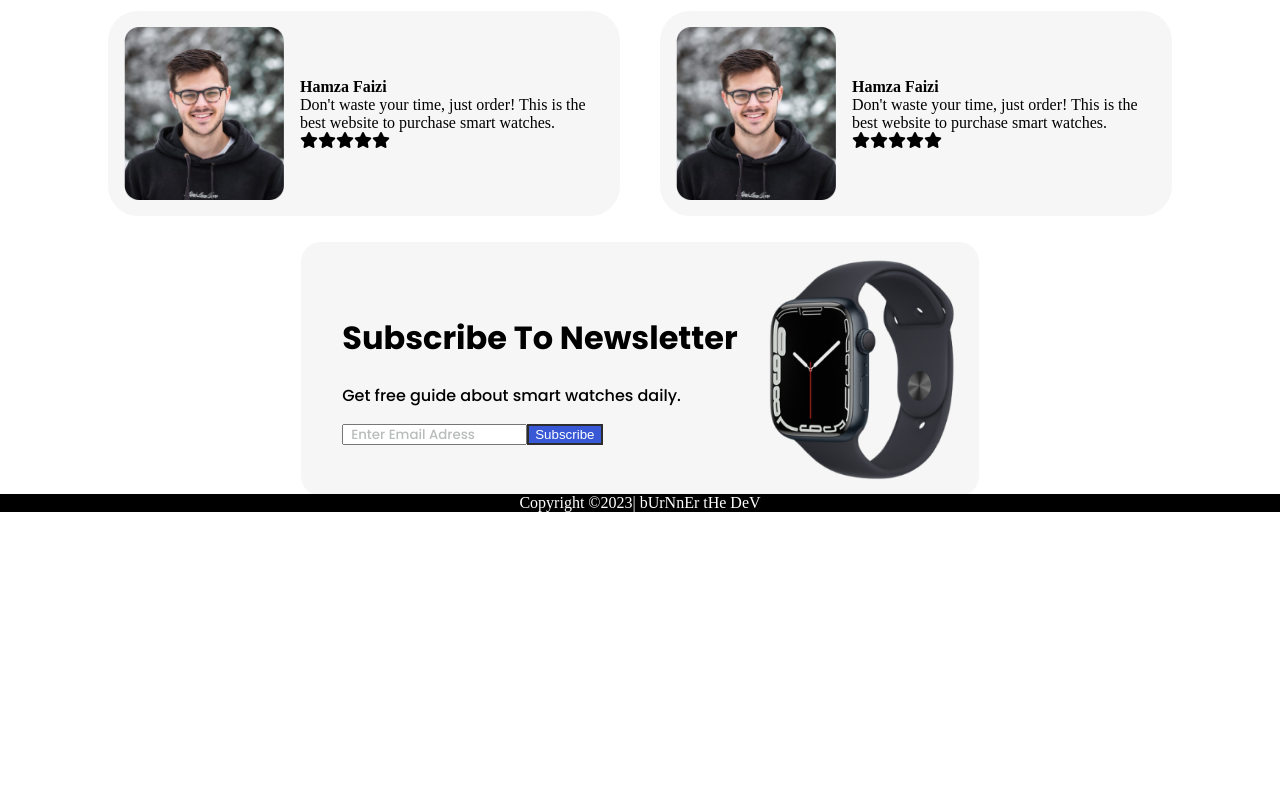
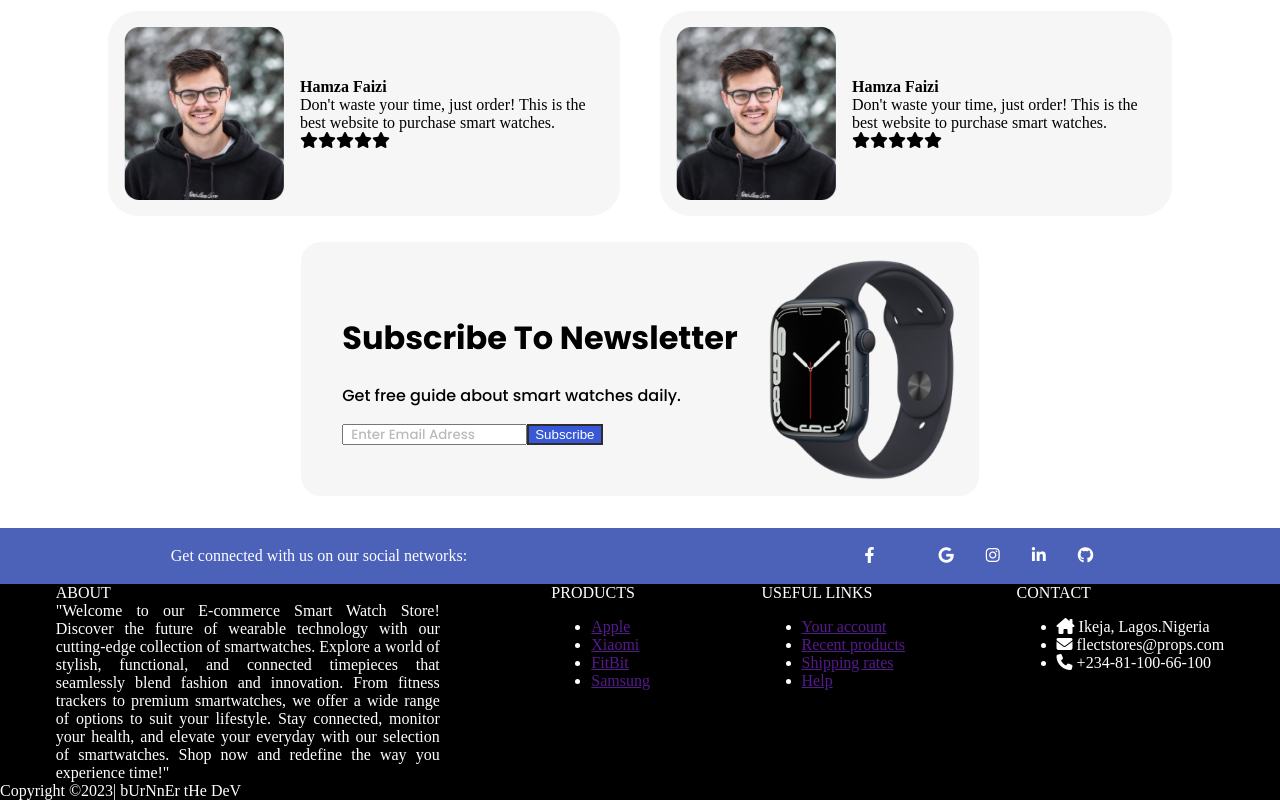
Before and after one commit to Naijabunner/Flect-stores, a React (Vite) app in the folder flect/: page / in a window 1280 px wide. Shown: the part 1940-2740 px from the top of the page. Before the commit the page ends 2452 px from the top, so only its background shows below. Built offline with nearby package versions, Linux system fonts and the light colour scheme; a web font is replaced by a local one.

Commit message:
updated footer

```diff
--- a/flect/src/Footer.jsx
+++ b/flect/src/Footer.jsx
@@ -1,9 +1,58 @@
 const Footer = () => {
     return (
       <>
-        <div className="footer">
+        <section className="footer">
+          <div className="footer_social">
+            <p>Get connected with us on our social networks:</p>
+            <ul>
+              <li><i className="fa-brands fa-facebook-f"></i></li>
+              <li><i className="fa-brands fa-x-twitter"></i></li>
+              <li><i className="fa-brands fa-google"></i></li>
+              <li><i className="fa-brands fa-instagram"></i></li>
+              <li><i className="fa-brands fa-linkedin-in"></i></li>
+              <li><i className="fa-brands fa-github"></i></li>
+            </ul>
+          </div>
+          <div className="footer_info">
+            <div className="footer_about">
+              <header>ABOUT</header>
+              <article>
+              "Welcome to our E-commerce Smart Watch Store!
+               Discover the future of wearable technology with our cutting-edge collection of smartwatches.
+                Explore a world of stylish, functional, and connected timepieces that seamlessly blend fashion   and innovation.
+                From fitness trackers to premium smartwatches, we offer a wide range of options to   suit your lifestyle.
+                Stay connected, monitor your health, and elevate your everyday with our   selection of smartwatches. Shop now and redefine the way you experience time!"
+              </article>
+            </div>
+            <div className="fotter_products">
+              <header>PRODUCTS</header>
+              <ul>
+                <li><a href="">Apple</a></li>
+                <li><a href="">Xiaomi</a></li>
+                <li><a href="">FitBit</a></li>
+                <li><a href="">Samsung</a></li>
+              </ul>
+            </div>
+            <div className="footer_links">
+              <header>USEFUL LINKS</header>
+              <ul>
+                <li><a href="">Your account</a></li>
+                <li><a href="">Recent products</a></li>
+                <li><a href="">Shipping rates</a></li>
+                <li><a href="">Help</a></li>
+              </ul>
+            </div>
+            <div className="fotter_contact">
+              <header>CONTACT</header>
+              <ul>
+                <li><i class="fa-solid fa-house-chimney"></i> Ikeja, Lagos.Nigeria</li>
+                <li><i class="fa-solid fa-envelope"></i> flectstores@props.com</li>
+                <li><i class="fa-solid fa-phone"></i> +234-81-100-66-100</li>
+              </ul>
+            </div>
+          </div>
           <p>Copyright &copy;2023| bUrNnEr tHe DeV</p>
-        </div>
+        </section>
       </>
     );
 }
--- a/flect/src/Homepage.jsx
+++ b/flect/src/Homepage.jsx
@@ -4,6 +4,7 @@ import Brands from "./Brands";
 import Clientsection from "./Clientssec";
 import Latestproducts from "./latestproducts";
 import Newsletter from "./Newsletter";
+import Footer from "./Footer";
 const Homepage = (props) => {
 
     return (
@@ -19,6 +20,7 @@ const Homepage = (props) => {
               <Latestproducts />
               <Clientsection />
               <Newsletter />
+              <Footer/>
             </div>
         </>
     );
--- a/flect/src/Navbar.jsx
+++ b/flect/src/Navbar.jsx
@@ -20,7 +20,7 @@ const Navbar = (props) => {
                    </li>
 
 
-                    <li><a href="/">Recent products</a></li>
+                    <li><a href="#recent_products">Recent products</a></li>
                     <li><a href="/">Contact</a></li>
                     <li><a href="/">About</a></li>
                 </ul>
--- a/flect/src/Newsletter.jsx
+++ b/flect/src/Newsletter.jsx
@@ -1,4 +1,3 @@
-import Footer from "./Footer";
 
 const Newsletter = () => {
     return (
@@ -21,7 +20,6 @@ const Newsletter = () => {
             <img src=".\src\assets\brandAssets\6426000_sd-removebg-preview 1.png" alt="" />
 
             </div>
-            <Footer/>
     </div>
     );
 }
--- a/flect/src/index.css
+++ b/flect/src/index.css
@@ -420,24 +420,7 @@ min-width: 1vmin;
     margin: 0;
     padding: 0;
 }
-.footer{
-    position: absolute;
-    bottom: 0;
-    background-color: #000;
-    color: white;
-    font-size: 2vmin;
-    width: 100%;
-    display: flex;
-    justify-content: center;
-    height: fit-content;
-    padding: 0%;
-    align-items: center;
-}
-.footer p{
 
-    padding: 0;
-    margin: 0;
-}
 aside{
     margin: 0.5rem 0;
     font-size: 10px;
@@ -1165,6 +1148,45 @@ sign up page  starts
 }
 
 
+
+/* footer slide */
+.footer{
+    position: relative;
+    background-color: #000;
+    color: white;
+    font-size: 2vmin;
+    width: 100%;
+    padding: 0%;
+    margin-top: 1em;
+    align-items: center;
+}
+.footer p{
+
+    padding: 0;
+    margin: 0;
+}
+.footer_social{
+    display: flex;
+    justify-content: space-around;
+    height: 7vh;
+    background-color: #4c61b8;
+    align-items: center;
+}
+.footer_social li{
+    display: inline-block;
+    list-style: none;
+    padding: 0 1em;
+}
+.footer_info{
+    display: flex;
+    justify-content: space-around;
+}
+.footer_about article{
+    text-align: justify;
+  text-justify: inter-word;
+  max-width: 30vw;
+}
+
 @media screen and (max-width: 757px){
     .links, .icons_links{
         display: none;
--- a/flect/src/latestproducts.jsx
+++ b/flect/src/latestproducts.jsx
@@ -14,7 +14,7 @@ const Latestproducts = () => {
     return (
         <div className="latestproducts">
                     <div className="latestproducts_title">
-            <p>Find your favourite smart watch.</p>
+            <p id="recent_products">Find your favourite smart watch.</p>
             <h3>Our Latest Products</h3>
         </div>
         <div className="brand_container">
--- a/flect/src/main_cart.jsx
+++ b/flect/src/main_cart.jsx
@@ -1,6 +1,7 @@
 import Cart from "./cart";
 import Navbar from "./Navbar";
 import Emptycart from "./empty_cart";
+import Footer from "./Footer";
 const Maincart = (props) => {
     const picked_items = [
         // {
@@ -57,6 +58,8 @@ const Maincart = (props) => {
       <Freeshippin_txt />
       </div>
       {picked_items.length === 0 ?<Emptycart/>:<Cart picked_items={picked_items}/>}
+      <Footer/>
+
     </> );
 }
 
```
